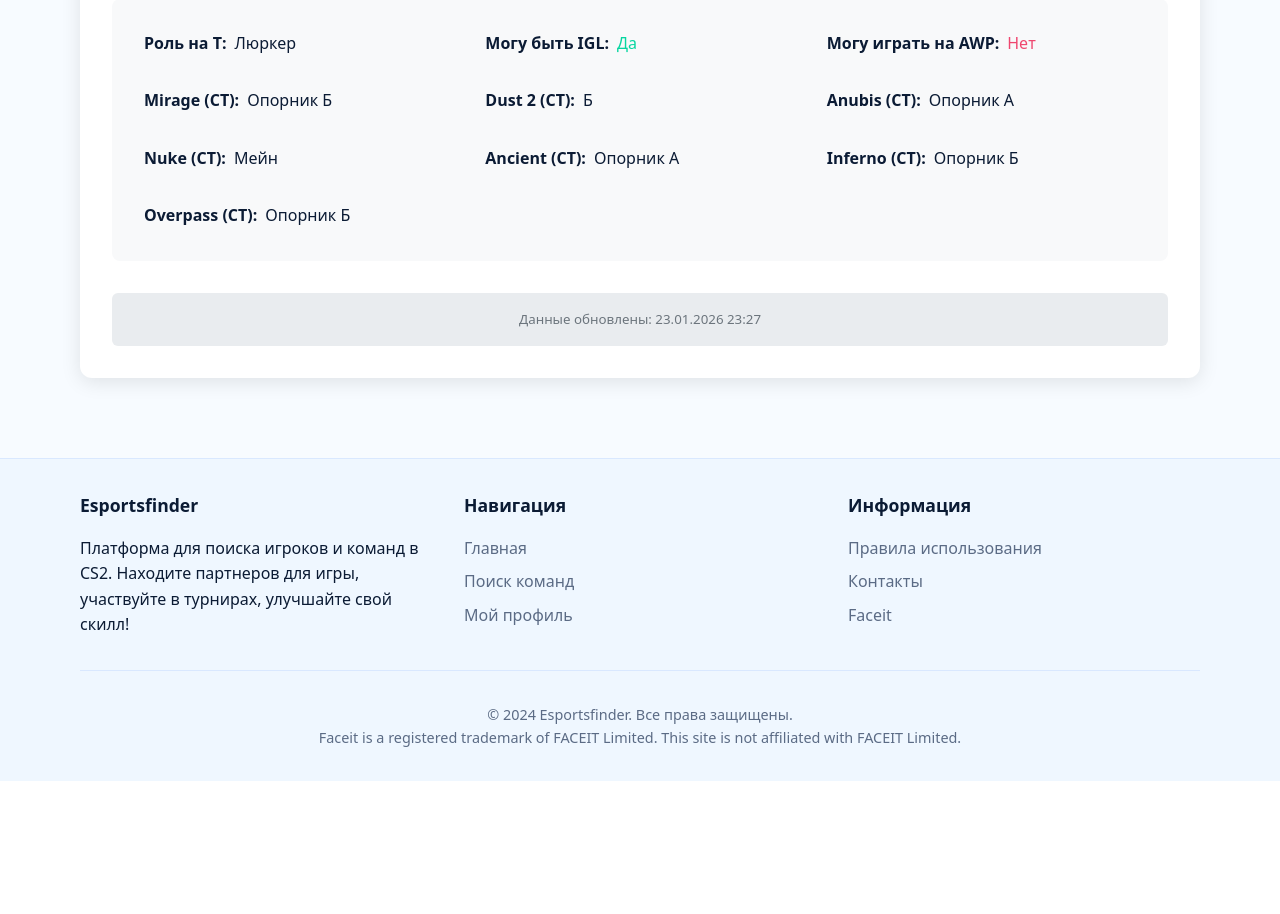
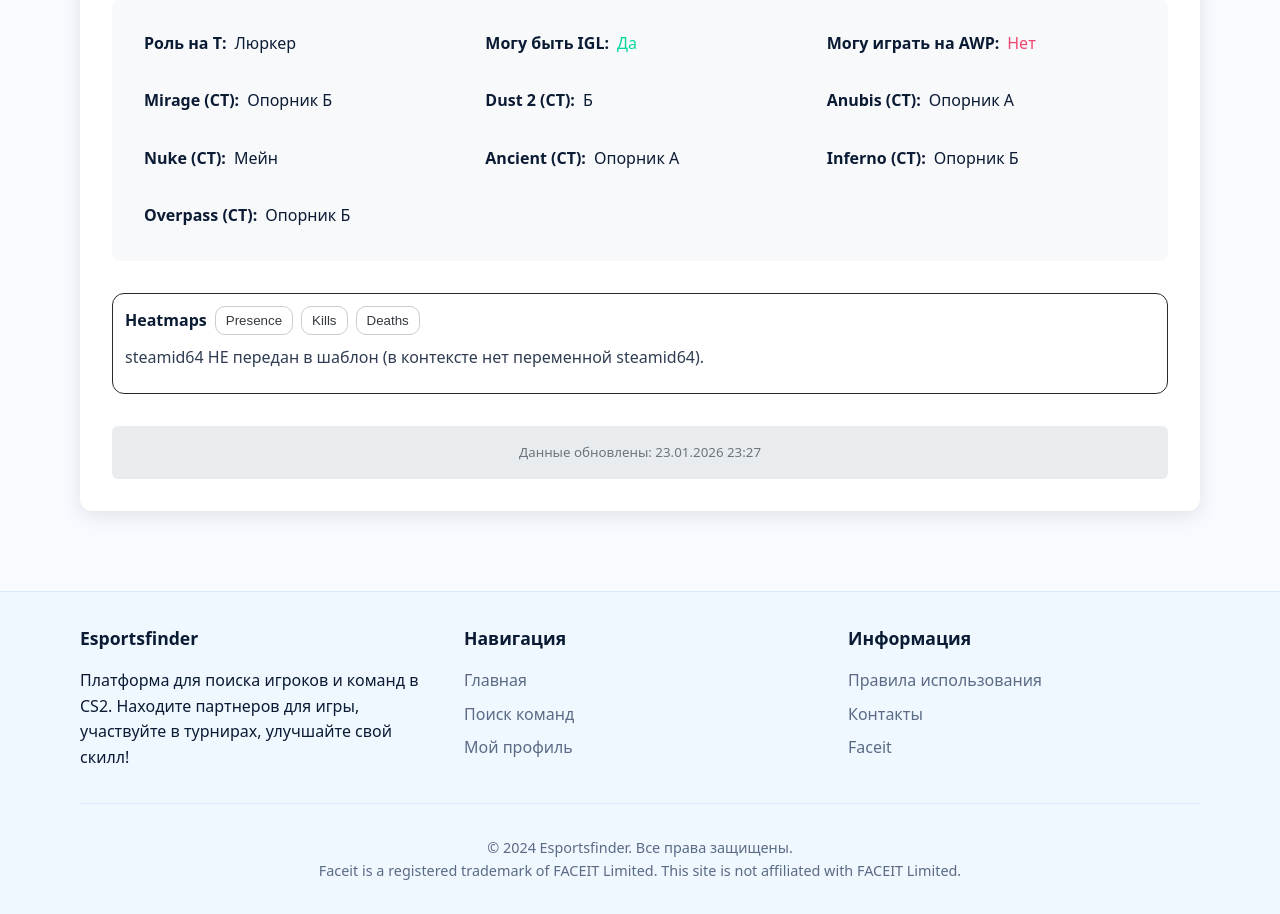
Before and after one commit to carlojovani/cswebsite, a Django app: page /profile/1/ in a window 1280 px wide. Shown: the part 1068-1982 px from the top of the page. Before the commit the page ends 1849 px from the top, so only its background shows below. Run offline with Django 4.2, Linux system fonts and the light colour scheme; a user stored in the database is signed in; data comes from the database, SQL or seed files in the repository.

Commit message:
Show heatmap diagnostics on profile

```diff
--- a/users/templates/users/profile.html
+++ b/users/templates/users/profile.html
@@ -204,24 +204,19 @@
                     </div>
                 </div>
 
-                {% if player_profile.steam_id %}
                 <div id="heatmaps-root"
-                     data-steamid64="{{ player_profile.steam_id }}"
-                     style="margin-top:16px;">
-                    <div style="display:flex; align-items:center; justify-content:space-between; gap:12px; margin-bottom:10px;">
-                        <h3 style="margin:0;">Heatmaps</h3>
-                        <div style="display:flex; gap:8px;">
-                            <button type="button" class="hm-tab" data-target="presence">Presence</button>
-                            <button type="button" class="hm-tab" data-target="kills">Kills</button>
-                            <button type="button" class="hm-tab" data-target="deaths">Deaths</button>
-                        </div>
+                     data-steamid64="{{ steamid64|default:'' }}"
+                     style="margin-top:16px; padding:12px; border:1px solid #2b2b2b; border-radius:12px;">
+                    <div style="display:flex; gap:8px; align-items:center; flex-wrap:wrap;">
+                        <strong>Heatmaps</strong>
+                        <button type="button" class="hm-tab" data-k="presence">Presence</button>
+                        <button type="button" class="hm-tab" data-k="kills">Kills</button>
+                        <button type="button" class="hm-tab" data-k="deaths">Deaths</button>
                     </div>
 
-                    <div id="hm-status" style="opacity:.85; margin-bottom:10px;">Loading…</div>
-
-                    <img id="hm-img" alt="heatmap" style="max-width:100%; border-radius:12px; display:none;" />
+                    <div id="hm-status" style="margin:10px 0; opacity:.85;">Loading…</div>
+                    <img id="hm-img" style="max-width:100%; border-radius:12px; display:none;" alt="heatmap" />
                 </div>
-                {% endif %}
 
                 <!-- Информация о последнем обновлении -->
                 {% if player_profile.last_faceit_update %}
@@ -728,76 +723,70 @@
 </style>
 
 <script>
-    (function () {
+    document.addEventListener("DOMContentLoaded", async () => {
         const root = document.getElementById("heatmaps-root");
-        const steamid64 = (root?.dataset?.steamid64 || "").trim();
         const status = document.getElementById("hm-status");
         const img = document.getElementById("hm-img");
         const tabs = Array.from(document.querySelectorAll(".hm-tab"));
+        const steamid64 = (root?.dataset?.steamid64 || "").trim();
 
         tabs.forEach((b) => {
-            b.style.padding = "8px 12px";
+            b.style.padding = "6px 10px";
             b.style.borderRadius = "10px";
-            b.style.border = "1px solid rgba(255,255,255,.15)";
+            b.style.border = "1px solid rgba(0,0,0,.2)";
             b.style.background = "transparent";
             b.style.cursor = "pointer";
         });
 
-        function setActiveTab(name) {
+        function setActive(key) {
             tabs.forEach((t) => {
-                const active = t.dataset.target === name;
-                t.style.background = active ? "rgba(255,255,255,.12)" : "transparent";
+                t.style.background = t.dataset.k === key ? "rgba(0,0,0,.08)" : "transparent";
             });
         }
 
-        async function load() {
         if (!steamid64) {
-                status.textContent = "steamid64 not found in profile (нужно сохранить SteamID64 у пользователя).";
+            status.textContent = "steamid64 НЕ передан в шаблон (в контексте нет переменной steamid64).";
             return;
         }
 
-            const url = `/api/local/heatmaps?steamid64=${encodeURIComponent(steamid64)}`;
+        const apiUrl = `/api/local/heatmaps?steamid64=${encodeURIComponent(steamid64)}`;
 
         try {
-                status.textContent = `Request: ${url}`;
-                const r = await fetch(url, { headers: { Accept: "application/json" } });
+            status.textContent = `Fetching: ${apiUrl}`;
+            const r = await fetch(apiUrl, { headers: { Accept: "application/json" } });
 
             if (!r.ok) {
-                    const text = await r.text();
-                    status.textContent = `Heatmaps API error: ${r.status}. ${text}`;
+                status.textContent = `API error ${r.status}: ` + (await r.text());
                 return;
             }
 
             const data = await r.json();
             if (!data.images) {
-                    status.textContent = "API ok, but no images in response.";
+                status.textContent = "API ok, но data.images отсутствует";
                 return;
             }
 
             status.textContent = `Kills: ${data.counts?.kills ?? "-"} • Deaths: ${data.counts?.deaths ?? "-"} • Presence points: ${data.counts?.presence_points ?? "-"}`;
 
-                const show = (key) => {
-                    if (!data.images[key]) {
-                        status.textContent = `No image for "${key}"`;
+            function show(key) {
+                const url = data.images[key];
+                if (!url) {
+                    status.textContent = `Нет картинки для key=${key}`;
                     return;
                 }
-                    setActiveTab(key);
+                setActive(key);
                 img.style.display = "block";
-                    img.src = data.images[key] + `?t=${Date.now()}`;
-                };
+                img.src = url + `?t=${Date.now()}`;
+            }
 
-                tabs.forEach((t) => t.addEventListener("click", () => show(t.dataset.target)));
-
+            tabs.forEach((t) => t.addEventListener("click", () => show(t.dataset.k)));
             show("presence");
         } catch (e) {
             status.textContent = "JS error: " + (e?.message || e);
             // eslint-disable-next-line no-console
             console.error(e);
         }
-        }
-
-        load();
-    })();
+    });
 </script>
 {% endblock %}
 [file content end]
--- a/users/views.py
+++ b/users/views.py
@@ -216,12 +216,13 @@ def profile(request, user_id):
         messages.error(request, 'У вас нет доступа к этому профилю.')
         return redirect('home')
 
-    context = {'profile_user': user}
+    context = {'profile_user': user, 'steamid64': ''}
 
     if user.user_type == CustomUser.USER_TYPE_PLAYER:
         try:
             player_profile = PlayerProfile.objects.get(user=user)
             context['player_profile'] = player_profile
+            context['steamid64'] = player_profile.steam_id or ''
         except PlayerProfile.DoesNotExist:
             messages.warning(request, 'Профиль игрока не найден.')
             context['player_profile'] = None
```
Lines whose indentation alone changed are shown as unchanged.
